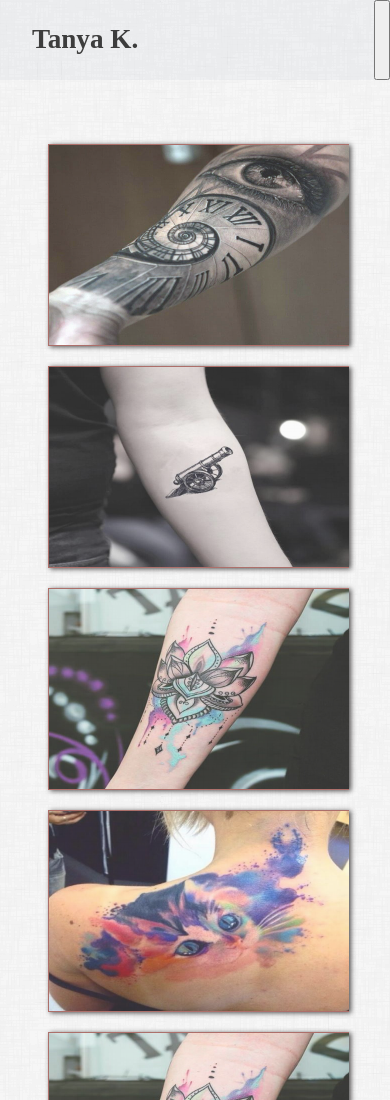
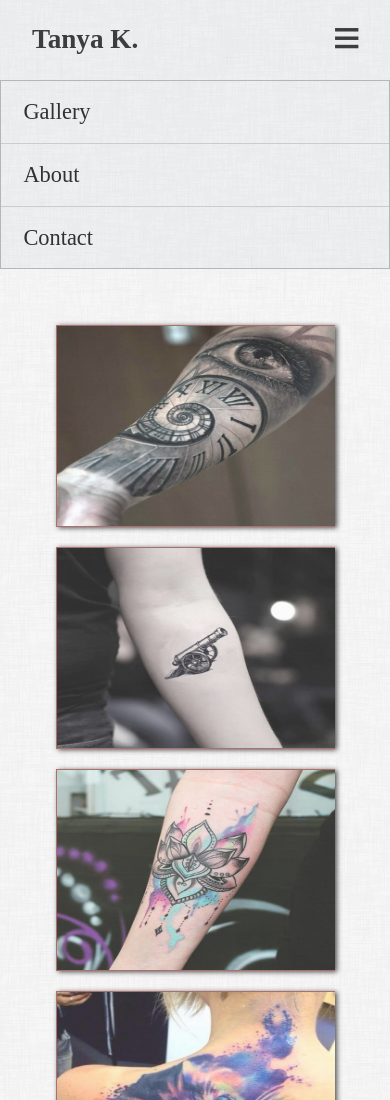
Before and after one commit to DrJulik/tanyakul.ink, a website: page src/gallery.1.html in a window 390 px wide. Shown: the top 1100 px of the page. Drawn offline with nearby package versions, Linux system fonts and the light colour scheme; some packages are replaced by stand-ins of ours; a script that the page names is missing.

Commit message:
mobile nav ready

```diff
--- a/src/gallery.1.html
+++ b/src/gallery.1.html
@@ -14,7 +14,7 @@
   <body class="gallery2">
     <nav class="gallery-nav2">
       <h1 class="logo2">Tanya K.</h1>
-      <button class="menu-toggle"></button>
+      <button class="menu-toggle" id="menu-toggle">toggle menu</button>
       <ul class="nav2">
         <li class="nav-item2">
           <a href="gallery.html" id="active" class="nav-link2">Gallery</a>
@@ -24,6 +24,19 @@
         </li>
         <li class="nav-item2">
           <a href="contact.html" class="nav-link2">Contact</a>
+        </li>
+      </ul>
+    </nav>
+    <nav class="menu-dropdown">
+      <ul class="nav-menu" id="menu-dropdown">
+        <li>
+          <a href="gallery.1.html">Gallery</a>
+        </li>
+        <li>
+          <a href="about.html">About</a>
+        </li>
+        <li>
+          <a href="contact.html">Contact</a>
         </li>
       </ul>
     </nav>
@@ -55,5 +68,15 @@
     ></script>
     <script src="https://cdn.jsdelivr.net/gh/andreknieriem/simplelightbox@master/dist/simple-lightbox.min.js"></script>
     <script src="js/main.js"></script>
+    <script type="text/javascript">
+      (function() {
+        var button = document.getElementById('menu-toggle');
+        button.addEventListener('click', function(event) {
+          event.preventDefault();
+          var menu = document.getElementById('menu-dropdown');
+          menu.classList.toggle('is-open');
+        });
+      })();
+    </script>
   </body>
 </html>
--- a/src/js/main.js
+++ b/src/js/main.js
@@ -1 +1,3 @@
 var lightbox = $('.work2 a').simpleLightbox();
+
+// mobile dropdown
--- a/src/scss/_gallery.1.scss
+++ b/src/scss/_gallery.1.scss
@@ -92,6 +92,7 @@
   .gallery-nav2 {
     height: 5rem;
     padding: 0;
+    margin-bottom: 0;
 
     .logo2 {
       margin: 1.5rem 2rem;
@@ -101,15 +102,71 @@
     .nav2 {
       display: none;
     }
+
+    .menu-toggle {
+      position: absolute;
+      top: 0.1em;
+      right: 0.2em;
+      border: 0;
+      background-color: transparent;
+      font-size: 3rem;
+      width: 1.1em;
+      height: 1.1em;
+      text-indent: 5em;
+      white-space: nowrap;
+      overflow: hidden;
+    }
+
+    .menu-toggle::after {
+      position: absolute;
+      top: 0.1em;
+      left: 0.1em;
+      display: block;
+      content: '\2261';
+      text-indent: 0;
+      color: #3d3d3d;
+    }
   }
 
+  // .menu-dropdown {
+  //   display: none;
+  //   position: absolute;
+  //   right: 0;
+  //   left: 0;
+  //   margin: 0;
+  // }
+  // .menu-dropdown .is-open {
+  //   display: block;
+  // }
+
+  .nav-menu {
+    margin: 0;
+    padding-left: 0;
+    border: 1px solid rgb(182, 182, 182);
+    list-style: none;
+    background: rgba(162, 172, 197, 0.1);
+    color: #fff;
+  }
+  .nav-menu > li + li {
+    border-top: 1px solid #ccc;
+  }
+  .nav-menu > li > a {
+    display: block;
+    padding: 0.8em 1em;
+    color: rgb(49, 49, 49);
+    font-size: 1.4rem;
+    text-decoration: none;
+  }
+  .is-open {
+    display: none;
+  }
   .gallery-info2 {
     .container2 {
-      margin: 3em;
+      margin: 3.5em;
       .work2 {
         grid-template-columns: 1fr;
         img {
-          width: 300px;
+          width: 100%;
           height: 200px;
         }
       }
```
Also changed, not shown: src/css/style.css.
